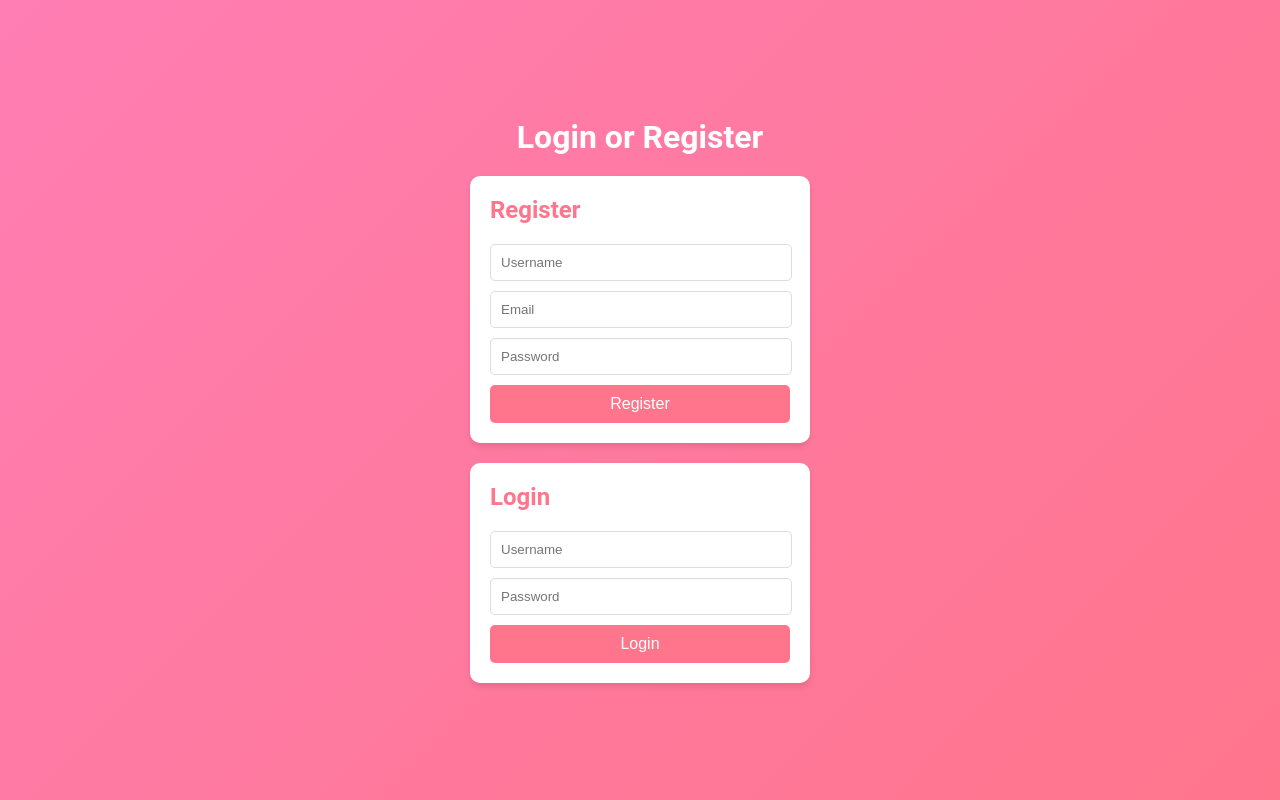
After one commit to 11Poggie11/discount-scraper, a Flask app: page /login in a window 1280 px wide. The commit adds this page. Run offline with Flask 3, Linux system fonts and the light colour scheme.

Commit message:
Added basic login. seperate login page. seperate style.css

```diff
--- a/Back-end.py
+++ b/Back-end.py
@@ -1,18 +1,22 @@
 from flask import Flask, request, jsonify, render_template
 from flask_sqlalchemy import SQLAlchemy
+from flask_bcrypt import Bcrypt
+from flask_login import LoginManager, login_user, logout_user, login_required, UserMixin
 
 app = Flask(__name__)
 
 # Database configuration
 app.config['SQLALCHEMY_DATABASE_URI'] = 'mysql+pymysql://root:Admin01!@localhost:3307/discount_scraper'
 app.config['SQLALCHEMY_TRACK_MODIFICATIONS'] = False
+app.secret_key = 'supersecretkey'
 
 db = SQLAlchemy(app)
+bcrypt = Bcrypt(app)
+login_manager = LoginManager(app)
 
-# Define the database model
+# Define the database models
 class Deal(db.Model):
     __tablename__ = 'deals'
-
     id = db.Column(db.Integer, primary_key=True)
     product_name = db.Column(db.String(255), nullable=False)
     price = db.Column(db.Float, nullable=False)
@@ -21,9 +25,19 @@
     description = db.Column(db.Text)
     image_url = db.Column(db.String(255))
     canonical_path = db.Column(db.String(255))
-    url = db.Column(db.String(255))  # New column for the full URL
+    url = db.Column(db.String(255))  # Full URL for the deal
     created_at = db.Column(db.DateTime, default=db.func.current_timestamp())
 
+class User(UserMixin, db.Model):
+    __tablename__ = 'users'
+    id = db.Column(db.Integer, primary_key=True)
+    username = db.Column(db.String(80), unique=True, nullable=False)
+    email = db.Column(db.String(120), unique=True, nullable=False)
+    password = db.Column(db.String(200), nullable=False)
+
+@login_manager.user_loader
+def load_user(user_id):
+    return User.query.get(int(user_id))
 
 # Initialize database tables
 with app.app_context():
@@ -40,13 +54,15 @@
         discount_percentage=data['discount_percentage'],
         description=data['description'],
         image_url=data['image_url'],
-        canonical_path=data['canonical_path']
+        canonical_path=data['canonical_path'],
+        url=f"https://www.lidl.nl{data['canonical_path']}"
     )
     db.session.add(new_deal)
     db.session.commit()
     return jsonify({"message": "Deal added successfully!"})
 
 @app.route('/')
+@login_required
 def index():
     return render_template("index.html")  # Serve the HTML file
 
@@ -61,11 +77,72 @@
         "discount_percentage": deal.discount_percentage,
         "description": deal.description,
         "image_url": deal.image_url,
-        "url": f"https://www.lidl.nl{deal.canonical_path}",  # Construct full URL
+        "url": deal.url,
         "created_at": deal.created_at
     } for deal in deals])
 
+# User registration endpoint
+@app.route('/register', methods=['POST'])
+def register():
+    data = request.get_json()  # Ensure JSON data is parsed
+    if not data:
+        return jsonify({"error": "Invalid request payload"}), 400
 
+    # Validate input fields
+    username = data.get('username')
+    email = data.get('email')
+    password = data.get('password')
+
+    if not username or not email or not password:
+        return jsonify({"error": "All fields are required"}), 400
+
+    if len(password) < 6:
+        return jsonify({"error": "Password must be at least 6 characters long"}), 400
+
+    # Check for existing user
+    existing_user = User.query.filter((User.username == username) | (User.email == email)).first()
+    if existing_user:
+        return jsonify({"error": "Username or email already exists"}), 400
+
+    # Hash the password
+    hashed_password = bcrypt.generate_password_hash(password).decode('utf-8')
+
+    # Create a new user
+    new_user = User(username=username, email=email, password=hashed_password)
+
+    try:
+        db.session.add(new_user)
+        db.session.commit()
+        return jsonify({"message": "User registered successfully!"}), 201
+    except Exception as e:
+        return jsonify({"error": f"An error occurred: {str(e)}"}), 500
+
+
+# User login endpoint
+@app.route('/login', methods=['GET', 'POST'])
+def login_page():
+    if request.method == 'POST':
+        data = request.get_json()  # Parse JSON data
+        if not data or 'username' not in data or 'password' not in data:
+            return jsonify({"error": "Invalid request payload"}), 400
+
+        user = User.query.filter_by(username=data['username']).first()
+        if user and bcrypt.check_password_hash(user.password, data['password']):
+            login_user(user)
+            return jsonify({"message": "Login successful!"}), 200
+        else:
+            return jsonify({"error": "Invalid credentials"}), 401
+
+    return render_template("login.html")
+
+
+
+# User logout endpoint
+@app.route('/logout', methods=['POST'])
+@login_required
+def logout():
+    logout_user()
+    return jsonify({"message": "Logged out successfully!"}), 200
 
 if __name__ == '__main__':
     app.run(debug=True)
--- /dev/null
+++ b/templates/login.html
@@ -0,0 +1,157 @@
+<!DOCTYPE html>
+<html lang="en">
+<head>
+    <meta charset="UTF-8">
+    <meta name="viewport" content="width=device-width, initial-scale=1.0">
+    <title>Login or Register</title>
+    <style>
+        body {
+            font-family: 'Roboto', sans-serif;
+            margin: 0;
+            padding: 0;
+            display: flex;
+            flex-direction: column;
+            align-items: center;
+            justify-content: center;
+            height: 100vh;
+            background: linear-gradient(135deg, #ff7eb3, #ff758c);
+        }
+
+        h1 {
+            color: white;
+            margin-bottom: 20px;
+        }
+
+        .form-container {
+            background: white;
+            border-radius: 10px;
+            box-shadow: 0 4px 6px rgba(0, 0, 0, 0.1);
+            padding: 20px;
+            width: 300px;
+            margin-bottom: 20px;
+        }
+
+        .form-container h2 {
+            margin-top: 0;
+            color: #ff758c;
+        }
+
+        .form-container input {
+            width: calc(100% - 20px);
+            margin-bottom: 10px;
+            padding: 10px;
+            border-radius: 5px;
+            border: 1px solid #ddd;
+        }
+
+        .form-container button {
+            width: 100%;
+            padding: 10px;
+            border-radius: 5px;
+            border: none;
+            background-color: #ff758c;
+            color: white;
+            font-size: 16px;
+            cursor: pointer;
+        }
+
+        .form-container button:hover {
+            background-color: #ff7eb3;
+        }
+    </style>
+</head>
+<body>
+    <h1>Login or Register</h1>
+
+    <!-- Registration Form -->
+    <div class="form-container">
+        <h2>Register</h2>
+        <form id="register-form">
+            <input type="text" id="register-username" placeholder="Username" required>
+            <input type="email" id="register-email" placeholder="Email" required>
+            <input type="password" id="register-password" placeholder="Password" required>
+            <button type="submit">Register</button>
+        </form>
+    </div>
+
+    <!-- Login Form -->
+    <div class="form-container">
+        <h2>Login</h2>
+        <form id="login-form">
+            <input type="text" id="login-username" placeholder="Username" required>
+            <input type="password" id="login-password" placeholder="Password" required>
+            <button type="submit">Login</button>
+        </form>
+    </div>
+
+    <script>
+        // Handle Registration Form Submission
+        document.getElementById('register-form').addEventListener('submit', async (e) => {
+        e.preventDefault();
+
+        const username = document.getElementById('register-username').value.trim();
+        const email = document.getElementById('register-email').value.trim();
+        const password = document.getElementById('register-password').value.trim();
+
+        // Basic client-side validation
+        if (!username || !email || !password) {
+            alert("All fields are required.");
+            return;
+        }
+        if (password.length < 6) {
+            alert("Password must be at least 6 characters long.");
+            return;
+        }
+
+        try {
+            const response = await fetch('/register', {
+                method: 'POST',
+                headers: { 'Content-Type': 'application/json' },
+                body: JSON.stringify({ username, email, password }) // Send as JSON
+            });
+
+            const result = await response.json();
+
+            if (response.ok) {
+                alert(result.message);
+                window.location.href = '/'; // Redirect to main page after successful registration
+            } else {
+                alert(result.error || 'Registration failed.');
+            }
+        } catch (error) {
+            console.error('Error:', error);
+            alert('An error occurred during registration.');
+        }
+    });
+
+
+        // Handle Login Form Submission
+        document.getElementById('login-form').addEventListener('submit', async (e) => {
+        e.preventDefault();
+
+        const username = document.getElementById('login-username').value.trim();
+        const password = document.getElementById('login-password').value.trim();
+
+        try {
+            const response = await fetch('/login', {
+                method: 'POST',
+                headers: { 'Content-Type': 'application/json' },
+                body: JSON.stringify({ username, password }) // Send as JSON
+            });
+
+            const result = await response.json();
+
+            if (response.ok) {
+                alert(result.message);
+                window.location.href = '/'; // Redirect to main page after login
+            } else {
+                alert(result.error || 'Login failed.');
+            }
+        } catch (error) {
+            console.error('Error:', error);
+            alert('An error occurred during login.');
+        }
+    });
+    </script>
+</body>
+</html>
```
Also changed, not shown: lidl.py (+3 -5 lines), static/style.css (added, +70 -0 lines), templates/index.html (+33 -136 lines), templates/style.css (added, +69 -0 lines).
